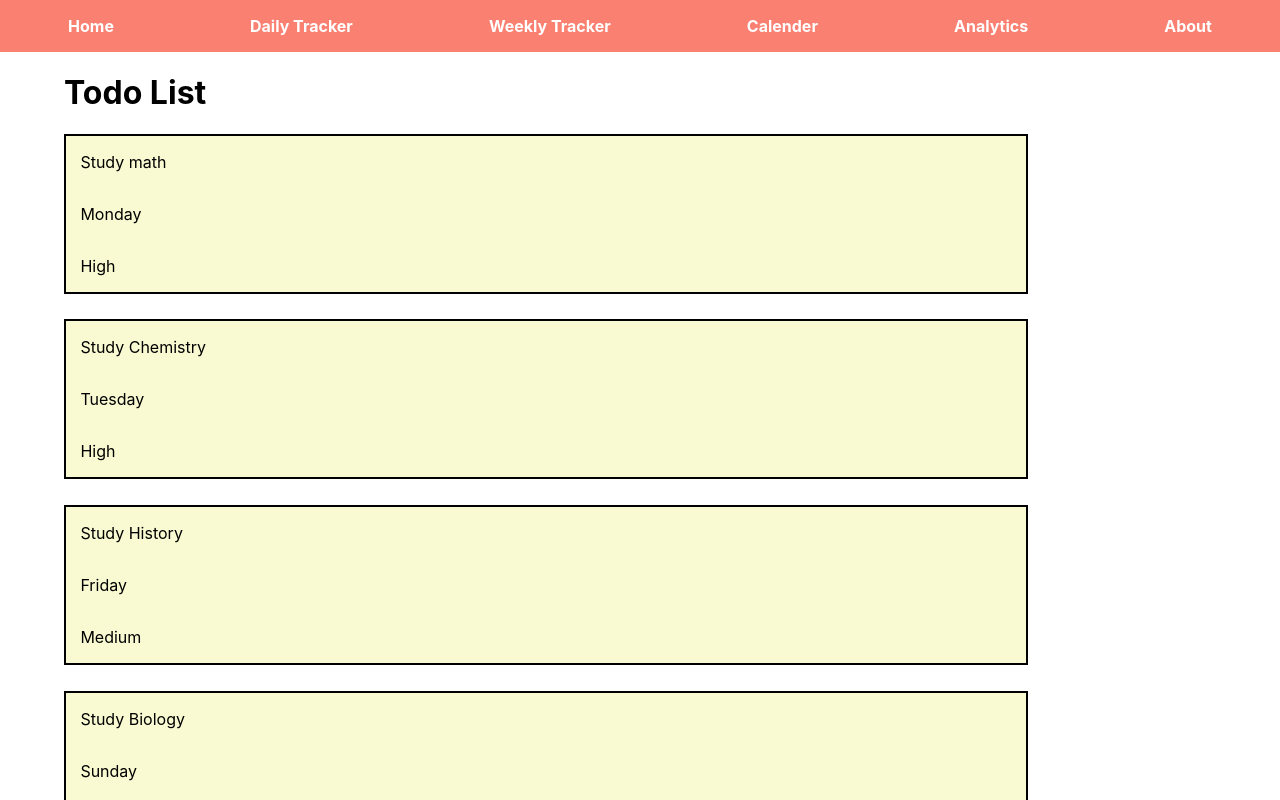
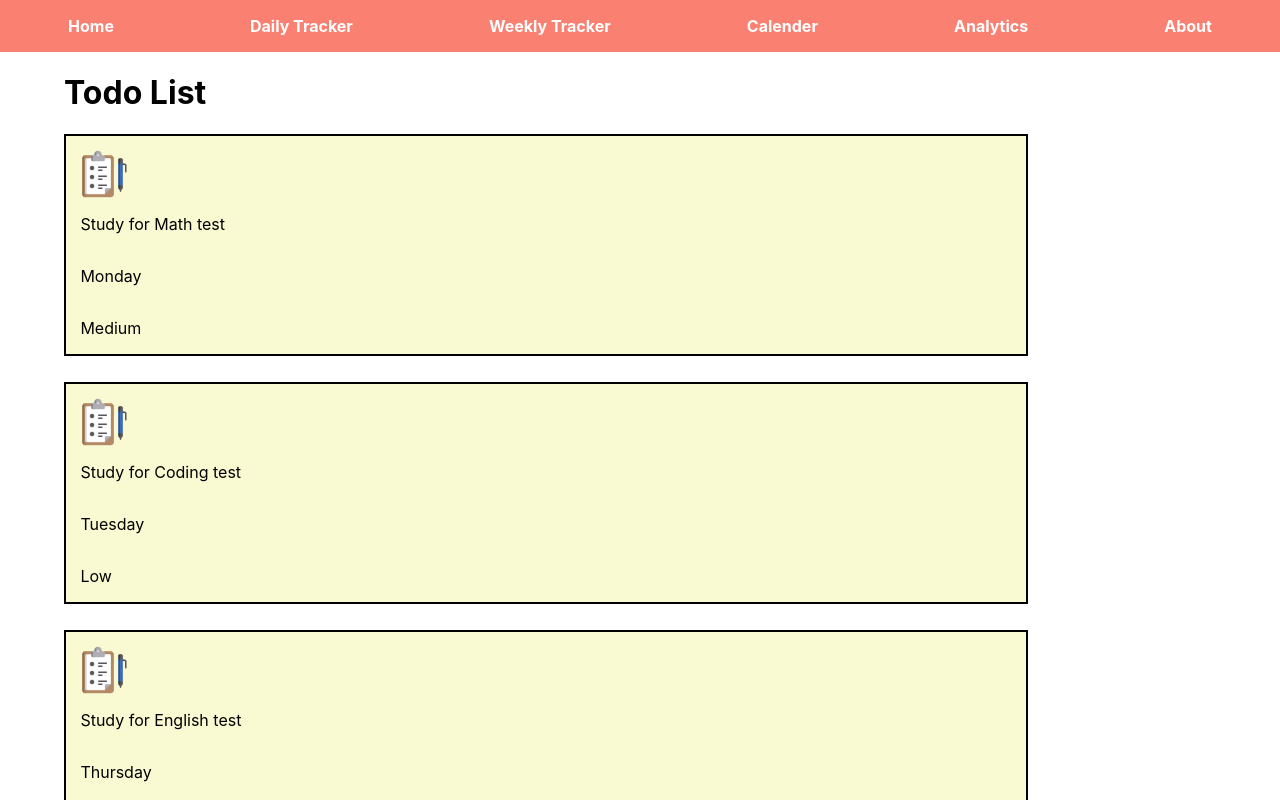
Before and after one commit to AdvisorySG/dawn-advisory-theme, a React (Create React App) app: page / in a window 1280 px wide. Shown: the top 800 px of the page. Built offline with nearby package versions, Linux system fonts and the light colour scheme.

Commit message:
add icons for todo list

```diff
--- a/src/components/App.js
+++ b/src/components/App.js
@@ -18,26 +18,7 @@ function Page () {
             <Header />
             <h1 class="title">Todo List</h1>
             {/* <Home /> */}
-            <Card
-                task="Study math"
-                day="Monday"
-                urgency="High"
-            />
-            <Card
-                task="Study Chemistry"
-                day="Tuesday"
-                urgency="High"
-            />
-            <Card
-                task="Study History"
-                day="Friday"
-                urgency="Medium"
-            />
-            <Card
-                task="Study Biology"
-                day="Sunday"
-                urgency="Low"
-            />
+            {userTasks}
             <Footer />
         </div>
     );
--- a/src/components/Card.js
+++ b/src/components/Card.js
@@ -1,6 +1,9 @@
+import todolist from "./img/todolist.png";
+
 function Card (props) {
     return (
         <div className="card">
+            <img src={todolist}/>
             <p className="task">{ props.task }</p>
             <p className="day">{ props.day }</p>
             <p className="urgency">{ props.urgency }</p>
--- a/src/style.css
+++ b/src/style.css
@@ -101,3 +101,12 @@ body {
 .title {
   margin-left: 5%;
 }
+
+.card > img {
+  display: flex;
+  flex-direction: row;
+  max-width: 5%;
+  max-height: 5%;
+  margin-left: 1.5%;
+  margin-top: 1.5%;
+}
```
Also changed, not shown: src/components/img/todolist.png (added).
